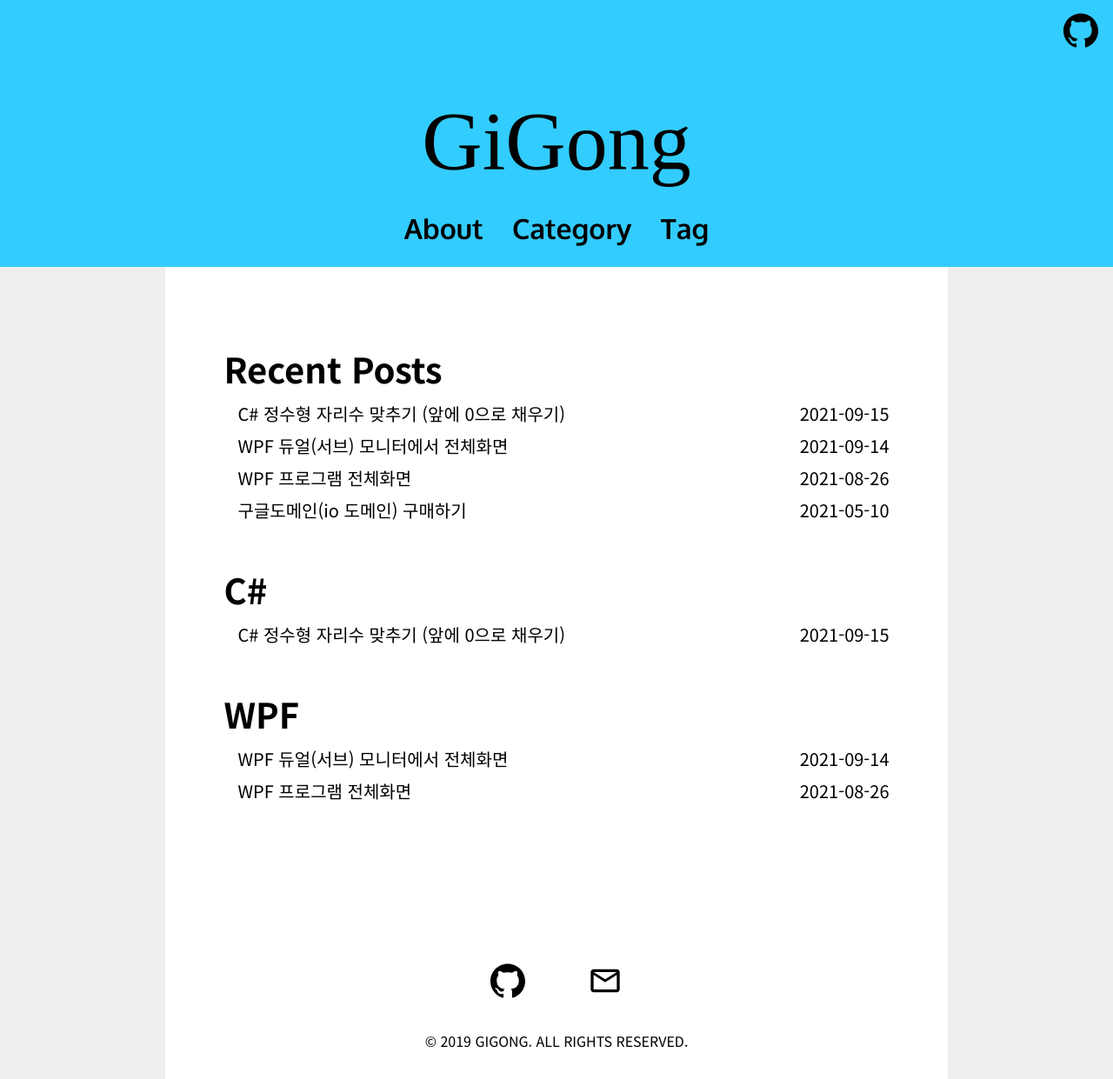
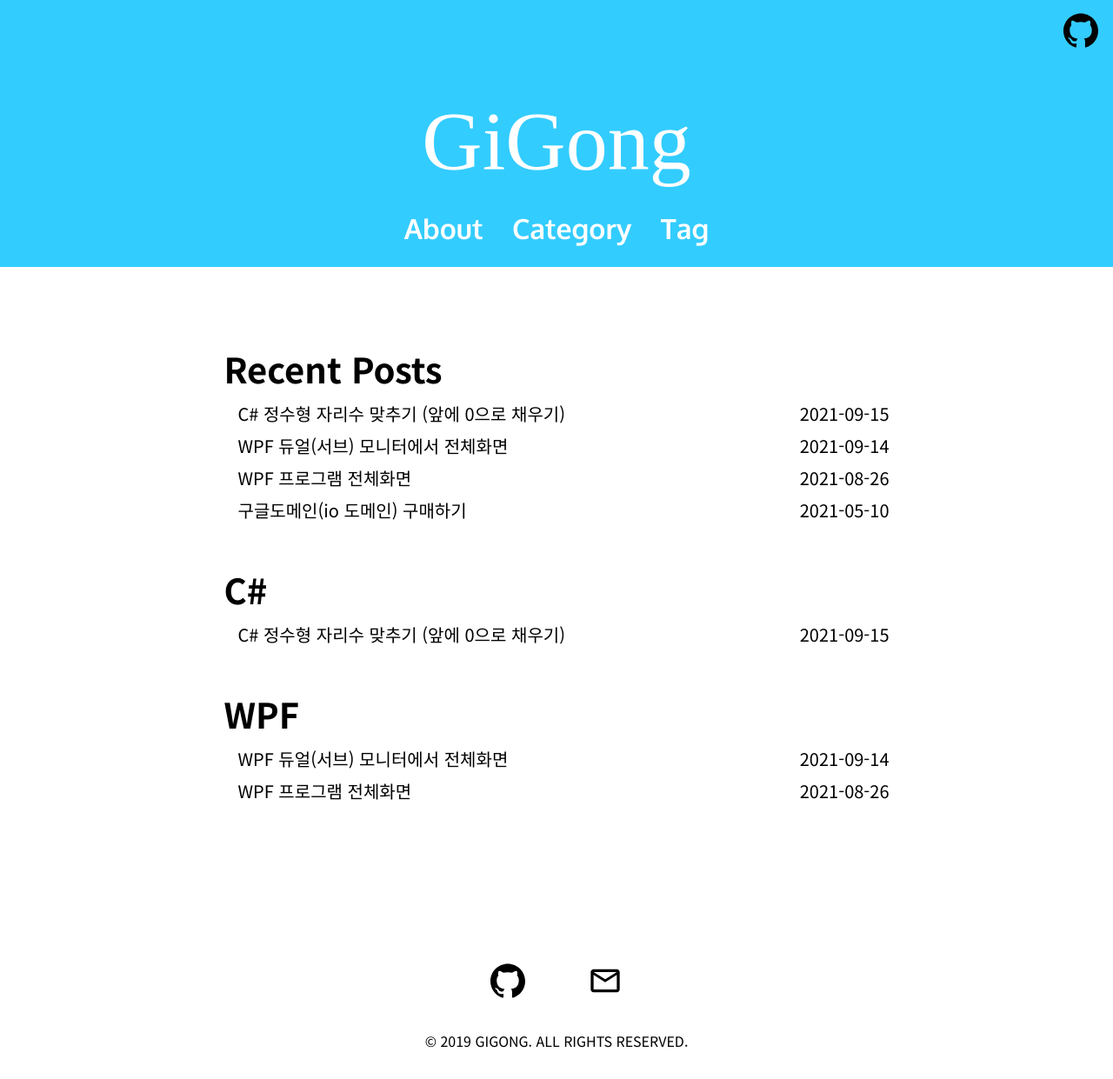
Before and after one commit to GiGong/gigong.github.io, a Jekyll site: the page built from index.html, in a window 1280 px wide. Shown: the whole page at 87% size. Built offline with Jekyll 4.4.1, drawn with Linux system fonts in a browser that asks for light colours; some web fonts are replaced.

Commit message:
Design. header foreground change to white. section side color change to white. post font-weight of information change to light.

```diff
--- a/_includes/header.html
+++ b/_includes/header.html
@@ -9,7 +9,7 @@
     <div id="top-title">
         <a href="/" title="Home">GiGong</a>
     </div>
-    <nav class="top_menu">
+    <nav id="top_menu">
         <ul>
             <li><a href="/about">About</a></li>
             <li><a href="/category">Category</a></li>
--- a/_sass/jekyll-gg/_base.scss
+++ b/_sass/jekyll-gg/_base.scss
@@ -1,6 +1,5 @@
 body {
     margin: 0;
-    background: #EEE;
     font-family: 'Noto Sans KR', sans-serif;
     font-weight: 400;
 }
@@ -10,7 +9,6 @@ section, footer {
     max-width: 900px;
 
     margin: 0 auto;
-    background: white;
 }
 
 ul:not(.content ul) {
--- a/_sass/jekyll-gg/_header.scss
+++ b/_sass/jekyll-gg/_header.scss
@@ -5,6 +5,7 @@ header {
     height: 25%;
     text-align: center;
 
+    color: white;
     background-color: #3CF;
 }
 
@@ -44,7 +45,7 @@ header {
 
 
 //#region    -------- Menu --------
-.top_menu ul {
+#top_menu ul {
     display: flex;
     justify-content: space-around;
     min-width: 360px;
@@ -57,7 +58,7 @@ header {
     list-style: none;
 }
 
-.top_menu li {
+#top_menu li {
     padding: 1.5rem 0;
 
     text-align: center;
--- a/_sass/jekyll-gg/_section_post.scss
+++ b/_sass/jekyll-gg/_section_post.scss
@@ -6,6 +6,7 @@
 //#region    -------- Content --------
 .post {
     margin: 1rem 0;
+    font-weight: 300;
 }
 
 .post.title {
@@ -76,7 +77,6 @@
 .post.content {
     margin-top: 5rem;
     padding-bottom: 5rem;
-    font-weight: 300;
 
     word-break: keep-all;
     word-wrap: break-word;
```
